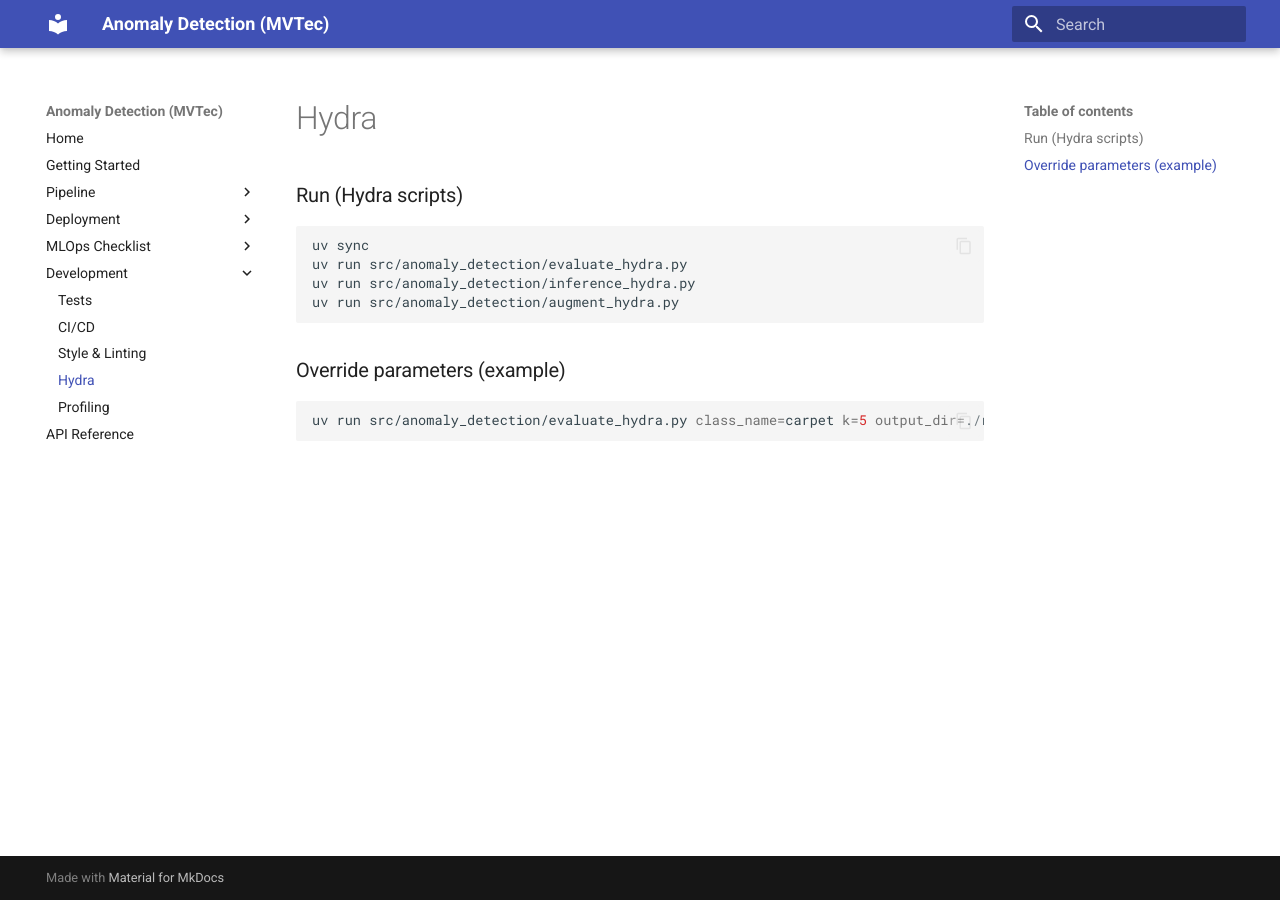
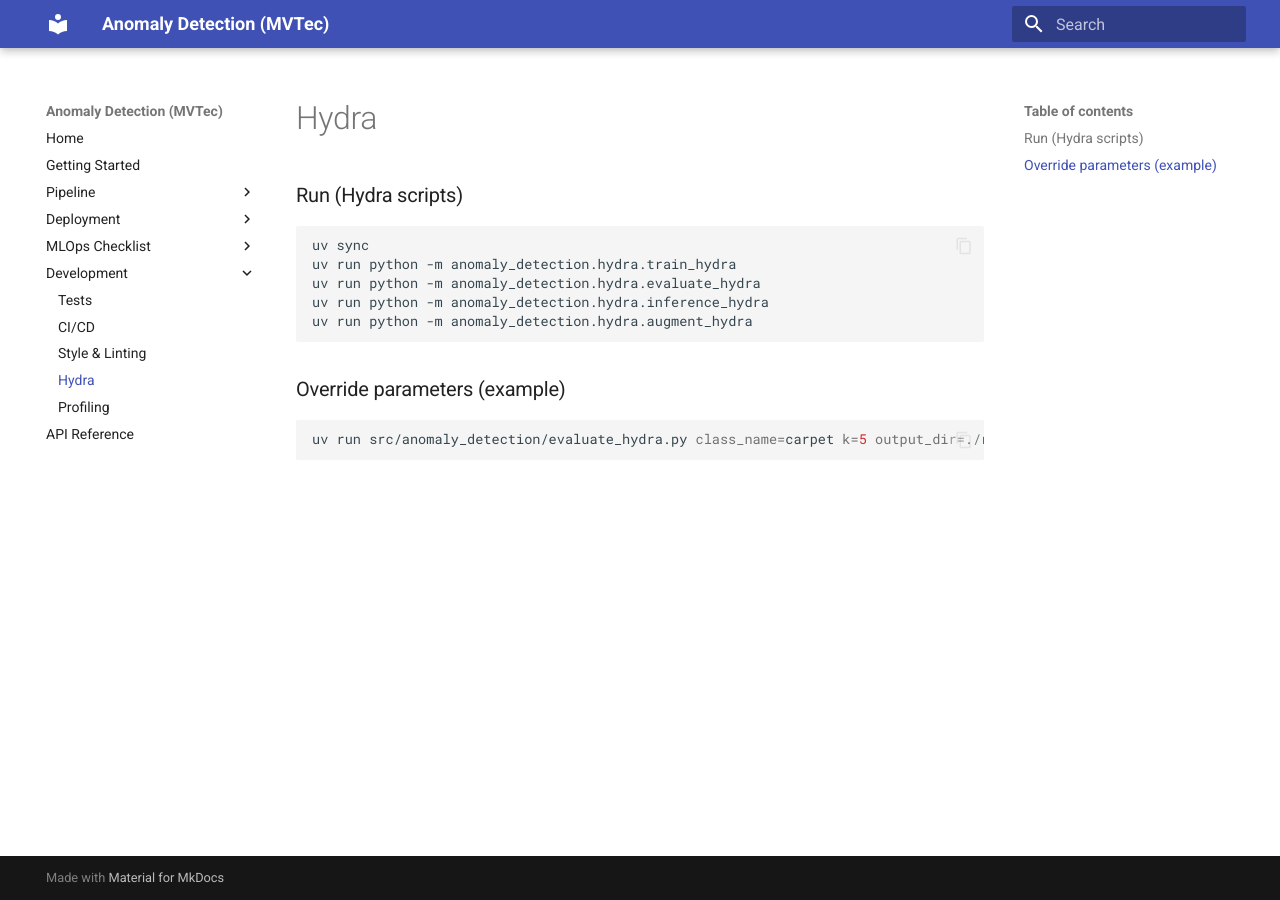
Before and after one commit to Kxlar/MLOPs_Project, an MkDocs documentation site: the page built from docs/source/development/hydra.md, in a window 1280 px wide. Built offline with MkDocs 1.6.1 and Material for MkDocs 9.7.7, drawn with Linux system fonts in a browser that asks for light colours.

Commit message:
hydra updates

````diff
--- a/docs/source/development/hydra.md
+++ b/docs/source/development/hydra.md
@@ -3,9 +3,10 @@
 ### Run (Hydra scripts)
 ```bash
 uv sync
-uv run src/anomaly_detection/evaluate_hydra.py
-uv run src/anomaly_detection/inference_hydra.py
-uv run src/anomaly_detection/augment_hydra.py
+uv run python -m anomaly_detection.hydra.train_hydra
+uv run python -m anomaly_detection.hydra.evaluate_hydra
+uv run python -m anomaly_detection.hydra.inference_hydra
+uv run python -m anomaly_detection.hydra.augment_hydra
 ```
 
 ### Override parameters (example)
````
Also changed, not shown: 4 other files.
